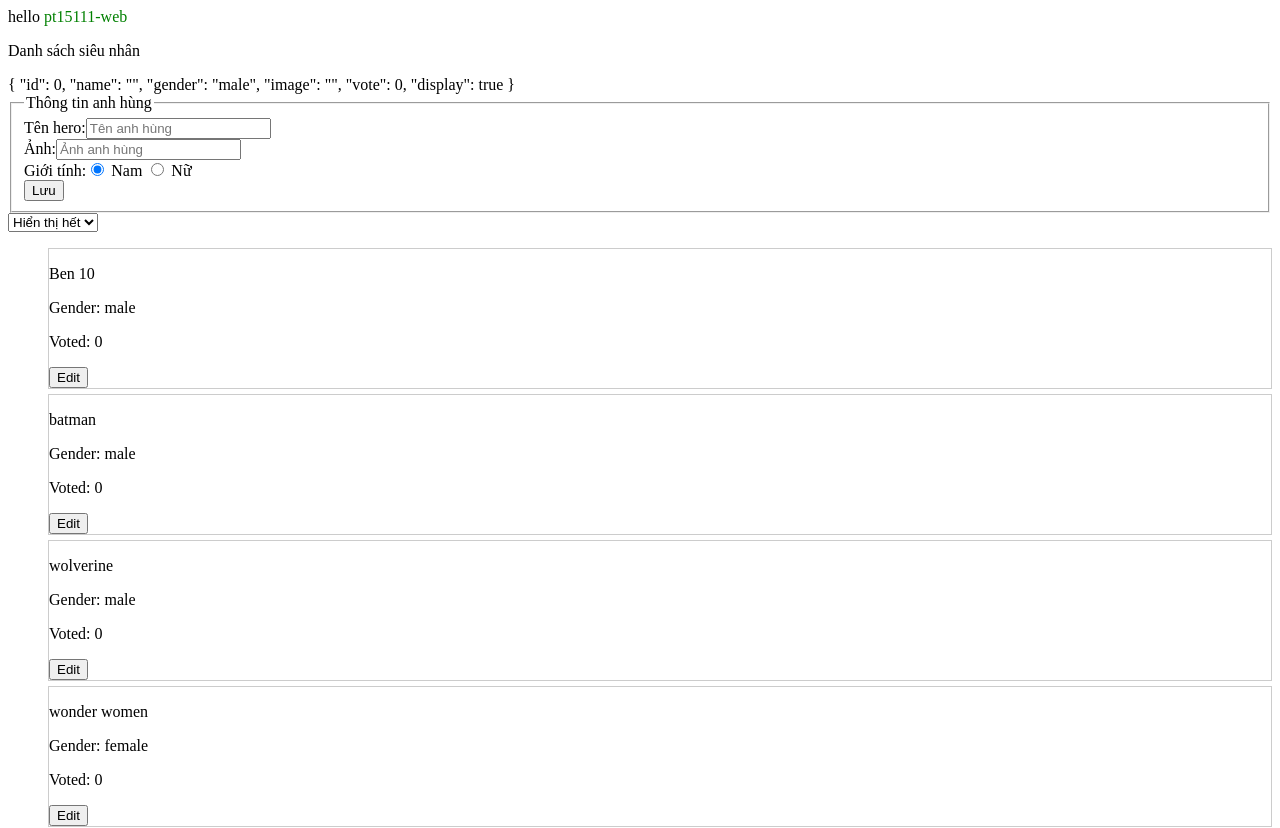
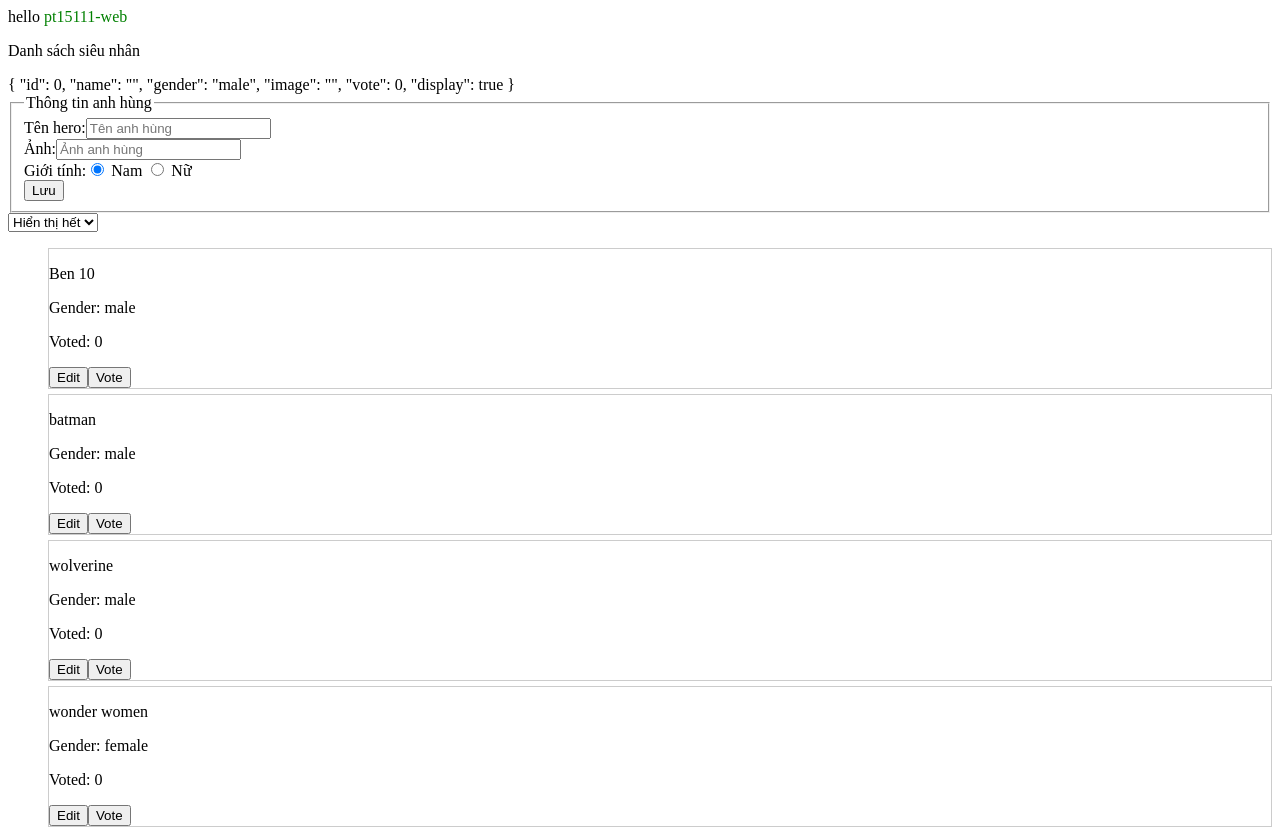
Before and after one commit to thienth32/pt15111-web207, an Angular app: page / in a window 1280 px wide. Shown: the top 828 px of the page. Built offline with nearby package versions, Linux system fonts and the light colour scheme.

Commit message:
Update hero-detail.component.html

```diff
--- a/src/app/screens/hero-detail/hero-detail.component.html
+++ b/src/app/screens/hero-detail/hero-detail.component.html
@@ -3,4 +3,5 @@
     <p>Gender: {{hero.gender}}</p>
     <p>Voted: {{hero.vote}}</p>
     <button (click)="editHeroEmit()">Edit</button>
+    <button>Vote</button>
 </div>
```
